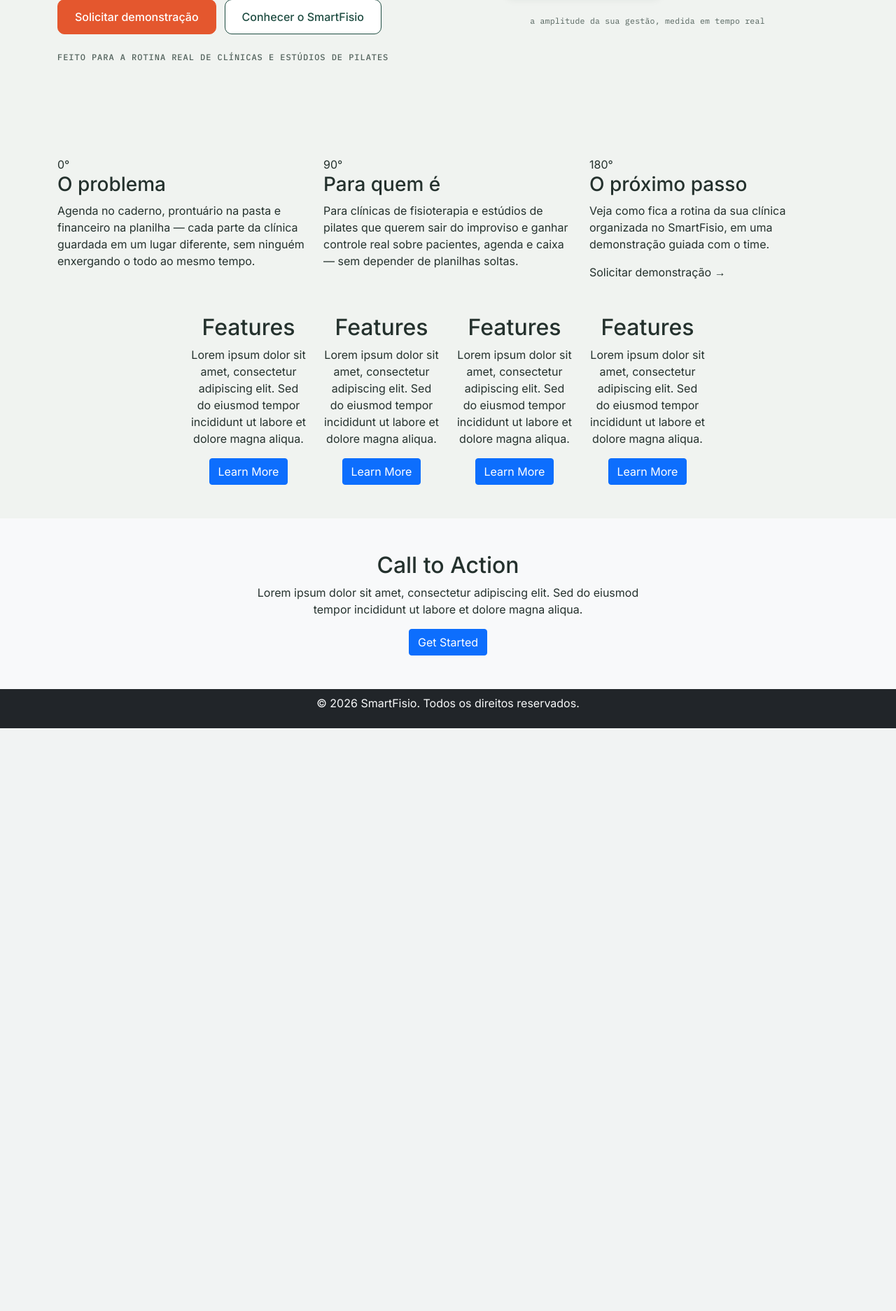
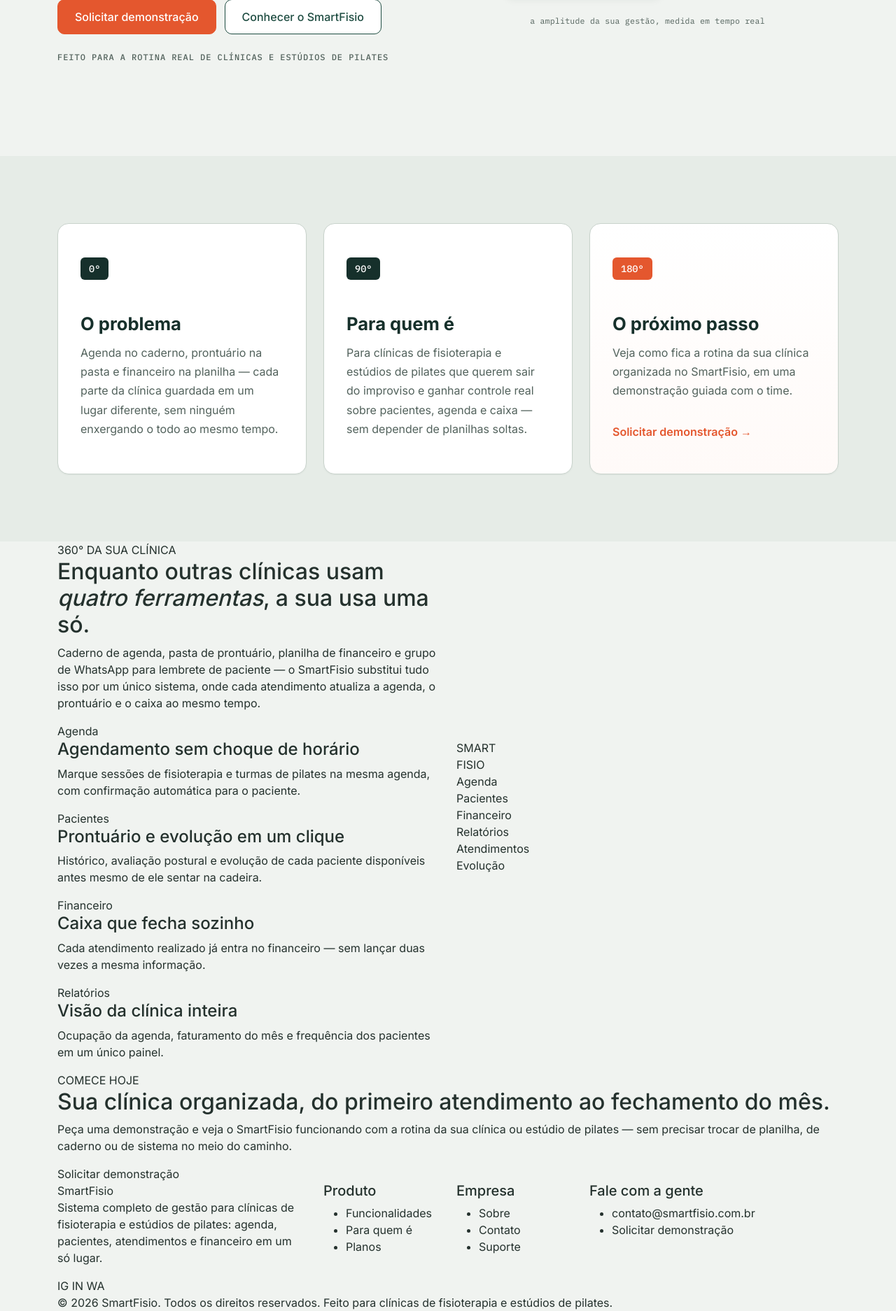
Before and after one commit to jonpaulo007/SmartFisio, a Django app: page / in a window 1280 px wide. Shown: the part 571-2445 px from the top of the page at 70% size. Before the commit the page ends 1612 px from the top, so only its background shows below. Run offline with Django 4.2, Linux system fonts and the light colour scheme.

Commit message:
feat(landing): implementa hero, quick answers e design system base

```diff
--- a/static/css/base.css
+++ b/static/css/base.css
@@ -318,7 +318,79 @@
     background: var(--color-danger);
 }
 
+/* QUICK-ANSWERS */
+.smart-quick-answers {
+    background-color: var(--color-surface);
+    padding: var(--space-10) 0;
+}
 
+.qa-card {
+    background: var(--color-white);
+    border: 1px solid var(--color-border);
+    border-radius: var(--radius-lg);
+    padding: var(--space-7) var(--space-6);
+    height: 100%;
+    box-shadow: var(--shadow-sm);
+    transition:
+        transform var(--transition-fast),
+        box-shadow var(--transition-fast);
+}
+
+.qa-card:hover {
+    transform: translateY(-6px);
+    box-shadow: var(--shadow-lg);
+}
+
+.qa-deg {
+    display: inline-block;
+    padding: 6px 12px;
+    border-radius: var(--radius-sm);
+    background: var(--color-primary);
+    color: var(--color-white);
+    font-family: var(--font-mono);
+    font-size: .85rem;
+    font-weight: 500;
+    margin-bottom: var(--space-5);
+}
+
+.is-final{
+    background: linear-gradient(180deg,#ffffff,#fffaf8);
+}
+
+.is-final .qa-deg {
+    background: var(--color-danger);
+}
+
+.qa-card h3 {
+    margin-top: var(--space-5);
+    margin-bottom: var(--space-3);
+    color: var(--color-primary);
+    font-size: 1.6rem;
+    font-weight: 700;
+}
+
+.qa-card p {
+    margin: 0;
+    color: var(--color-text-secondary);
+    line-height: 1.7;
+    font-size: 1rem;
+}
+
+.mini-cta {
+    display: inline-flex;
+    align-items: center;
+    gap: 6px;
+    margin-top: var(--space-5);
+    color: var(--color-danger);
+    font-weight: 600;
+    transition: gap var(--transition-fast);
+    margin-top: var(--space-6);
+}
+
+.mini-cta:hover {
+    gap: 10px;
+    color: var(--color-primary-dark);
+}
 /* RESPONSIVE — MOBILE */
 
 @media (max-width: 767px) {
--- a/templates/components/landing/cta.html
+++ b/templates/components/landing/cta.html
@@ -1,12 +1,11 @@
-<section id="cta" class="py-5 bg-light">
+<section id="cta-final">
     <div class="container">
-        <div class="row align-items-center justify-content-center">
-            <div class="col-md-6 text-center">
-                <h2>Call to Action</h2>
-                <p>Lorem ipsum dolor sit amet, consectetur adipiscing elit. Sed do eiusmod tempor incididunt ut labore et dolore magna aliqua.</p>
-                <a href="#" class="btn btn-primary ">Get Started</a>
-            </div>
-
+        <span class="eyebrow on-dark">COMECE HOJE</span>
+        <h2>Sua clínica organizada, do primeiro atendimento ao fechamento do mês.</h2>
+        <p>Peça uma demonstração e veja o SmartFisio funcionando com a rotina da sua clínica ou estúdio de pilates — sem precisar trocar de planilha, de caderno ou de sistema no meio do caminho.</p>
+        <div class="cta-row">
+            <a href="#" class="btn-primary-cta">Solicitar demonstração</a>
+            <a href="#" class="btn-secondary-cta" style="border-color:#B9C9C3; color:#F0F3F0;">Falar com o time</a>
         </div>
     </div>
 </section>
--- a/templates/components/landing/features.html
+++ b/templates/components/landing/features.html
@@ -1,31 +1,61 @@
-<section id="features" class="py-5">
+<section id="sistema-completo">
     <div class="container">
-        <div class="row align-items-center justify-content-center">
-            <div class="col-md-2 text-center">
-                <h2>Features</h2>
-                <p>Lorem ipsum dolor sit amet, consectetur adipiscing elit. Sed do eiusmod tempor incididunt ut labore et dolore magna aliqua.</p>
-                <a href="#" class="btn btn-primary ">Learn More</a>
+        <div class="row align-items-center">
+
+            <div class="col-12 col-md-6">
+                <span class="eyebrow">360° DA SUA CLÍNICA</span>
+                <h2 class="sc-heading">Enquanto outras clínicas usam <em>quatro ferramentas</em>, a sua usa uma só.</h2>
+                <p class="sc-sub">
+                    Caderno de agenda, pasta de prontuário, planilha de financeiro e grupo de WhatsApp
+                    para lembrete de paciente — o SmartFisio substitui tudo isso por um único sistema,
+                    onde cada atendimento atualiza a agenda, o prontuário e o caixa ao mesmo tempo.
+                </p>
+
+                <div class="feature-list">
+                    <div class="feature-row">
+                        <span class="feature-tag">Agenda</span>
+                        <div>
+                            <h4>Agendamento sem choque de horário</h4>
+                            <p>Marque sessões de fisioterapia e turmas de pilates na mesma agenda, com confirmação automática para o paciente.</p>
+                        </div>
+                    </div>
+                    <div class="feature-row">
+                        <span class="feature-tag">Pacientes</span>
+                        <div>
+                            <h4>Prontuário e evolução em um clique</h4>
+                            <p>Histórico, avaliação postural e evolução de cada paciente disponíveis antes mesmo de ele sentar na cadeira.</p>
+                        </div>
+                    </div>
+                    <div class="feature-row">
+                        <span class="feature-tag">Financeiro</span>
+                        <div>
+                            <h4>Caixa que fecha sozinho</h4>
+                            <p>Cada atendimento realizado já entra no financeiro — sem lançar duas vezes a mesma informação.</p>
+                        </div>
+                    </div>
+                    <div class="feature-row">
+                        <span class="feature-tag">Relatórios</span>
+                        <div>
+                            <h4>Visão da clínica inteira</h4>
+                            <p>Ocupação da agenda, faturamento do mês e frequência dos pacientes em um único painel.</p>
+                        </div>
+                    </div>
+                </div>
             </div>
 
-            <div class="col-md-2 text-center">
-                <h2>Features</h2>
-                <p>Lorem ipsum dolor sit amet, consectetur adipiscing elit. Sed do eiusmod tempor incididunt ut labore et dolore magna aliqua.</p>
-                <a href="#" class="btn btn-primary ">Learn More</a>
-            </div>
-
-            <div class="col-md-2 text-center">
-                <h2>Features</h2>
-                <p>Lorem ipsum dolor sit amet, consectetur adipiscing elit. Sed do eiusmod tempor incididunt ut labore et dolore magna aliqua.</p>
-                <a href="#" class="btn btn-primary ">Learn More</a>
-            </div>
-
-            <div class="col-md-2 text-center">
-                <h2>Features</h2>
-                <p>Lorem ipsum dolor sit amet, consectetur adipiscing elit. Sed do eiusmod tempor incididunt ut labore et dolore magna aliqua.</p>
-                <a href="#" class="btn btn-primary ">Learn More</a>
+            <div class="col-12 col-md-6">
+                <div class="hub-wrap">
+                    <div class="hub-ring"></div>
+                    <div class="hub-center">SMART<br>FISIO</div>
+                    <div class="hub-item hi-1"><span class="hub-dot"></span>Agenda</div>
+                    <div class="hub-item hi-2"><span class="hub-dot"></span>Pacientes</div>
+                    <div class="hub-item hi-3"><span class="hub-dot"></span>Financeiro</div>
+                    <div class="hub-item hi-4"><span class="hub-dot"></span>Relatórios</div>
+                    <div class="hub-item hi-5"><span class="hub-dot"></span>Atendimentos</div>
+                    <div class="hub-item hi-6"><span class="hub-dot"></span>Evolução</div>
+                </div>
             </div>
 
         </div>
     </div>
-
 </section>
--- a/templates/components/landing/quick-answers.html
+++ b/templates/components/landing/quick-answers.html
@@ -1,4 +1,4 @@
-<section id="quick-answers">
+<section id="quick-answers" class="smart-quick-answers">
     <div class="container">
         <div class="row g-4">
 
@@ -12,7 +12,7 @@
             </div>
 
             <div class="col-12 col-md-4">
-                <div class="qa-card" id="o-que-e">
+                <div class="qa-card">
                     <span class="qa-deg">90°</span>
                     <h3>Para quem é</h3>
                     <p>Para clínicas de fisioterapia e estúdios de pilates que querem sair do improviso e
@@ -26,7 +26,7 @@
                     <h3>O próximo passo</h3>
                     <p>Veja como fica a rotina da sua clínica organizada no SmartFisio, em uma demonstração
                     guiada com o time.</p>
-                    <a href="#" class="mini-cta">Solicitar demonstração →</a>
+                    <a href="#cta-final" class="mini-cta">Solicitar demonstração →</a>
                 </div>
             </div>
 
--- a/templates/components/layout/footer.html
+++ b/templates/components/layout/footer.html
@@ -1,10 +1,48 @@
-<section id="footer" class="py-2 bg-dark text-light">
+<footer>
     <div class="container">
-        <div class="row align-items-center justify-content-center">
-            <div class="col-md-6 text-center">
-                <p>&copy; 2026 SmartFisio. Todos os direitos reservados.</p>
+        <div class="row g-4">
+
+            <div class="col-12 col-md-4">
+                <span class="brand">Smart<span>Fisio</span></span>
+                <p class="desc">Sistema completo de gestão para clínicas de fisioterapia e estúdios de pilates: agenda, pacientes, atendimentos e financeiro em um só lugar.</p>
+                <div class="socials mt-3">
+                    <a href="#" aria-label="Instagram">IG</a>
+                    <a href="#" aria-label="LinkedIn">IN</a>
+                    <a href="#" aria-label="WhatsApp">WA</a>
+                </div>
             </div>
+
+            <div class="col-6 col-md-2">
+                <h5>Produto</h5>
+                <ul>
+                    <li><a href="#sistema-completo">Funcionalidades</a></li>
+                    <li><a href="#quick-answers">Para quem é</a></li>
+                    <li><a href="#">Planos</a></li>
+                </ul>
+            </div>
+
+            <div class="col-6 col-md-2">
+                <h5>Empresa</h5>
+                <ul>
+                    <li><a href="#">Sobre</a></li>
+                    <li><a href="#">Contato</a></li>
+                    <li><a href="#">Suporte</a></li>
+                </ul>
+            </div>
+
+            <div class="col-12 col-md-4">
+                <h5>Fale com a gente</h5>
+                <ul>
+                    <li><a href="mailto:contato@smartfisio.com.br">contato@smartfisio.com.br</a></li>
+                    <li><a href="#cta-final">Solicitar demonstração</a></li>
+                </ul>
+            </div>
+
+        </div>
+
+        <div class="bottom-bar">
+            <span>© 2026 SmartFisio. Todos os direitos reservados.</span>
+            <span>Feito para clínicas de fisioterapia e estúdios de pilates.</span>
         </div>
     </div>
-
-</section>
+</footer>
```
